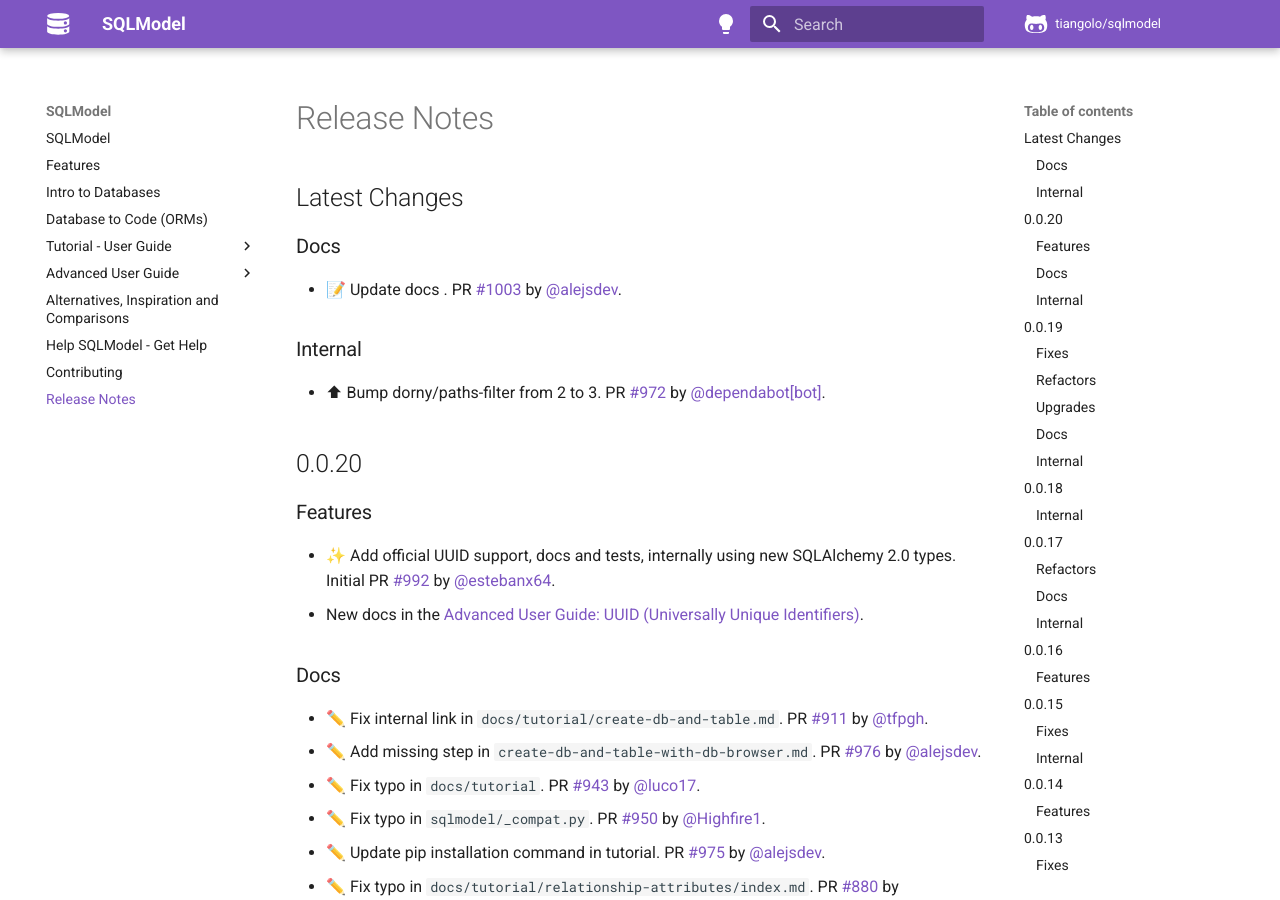
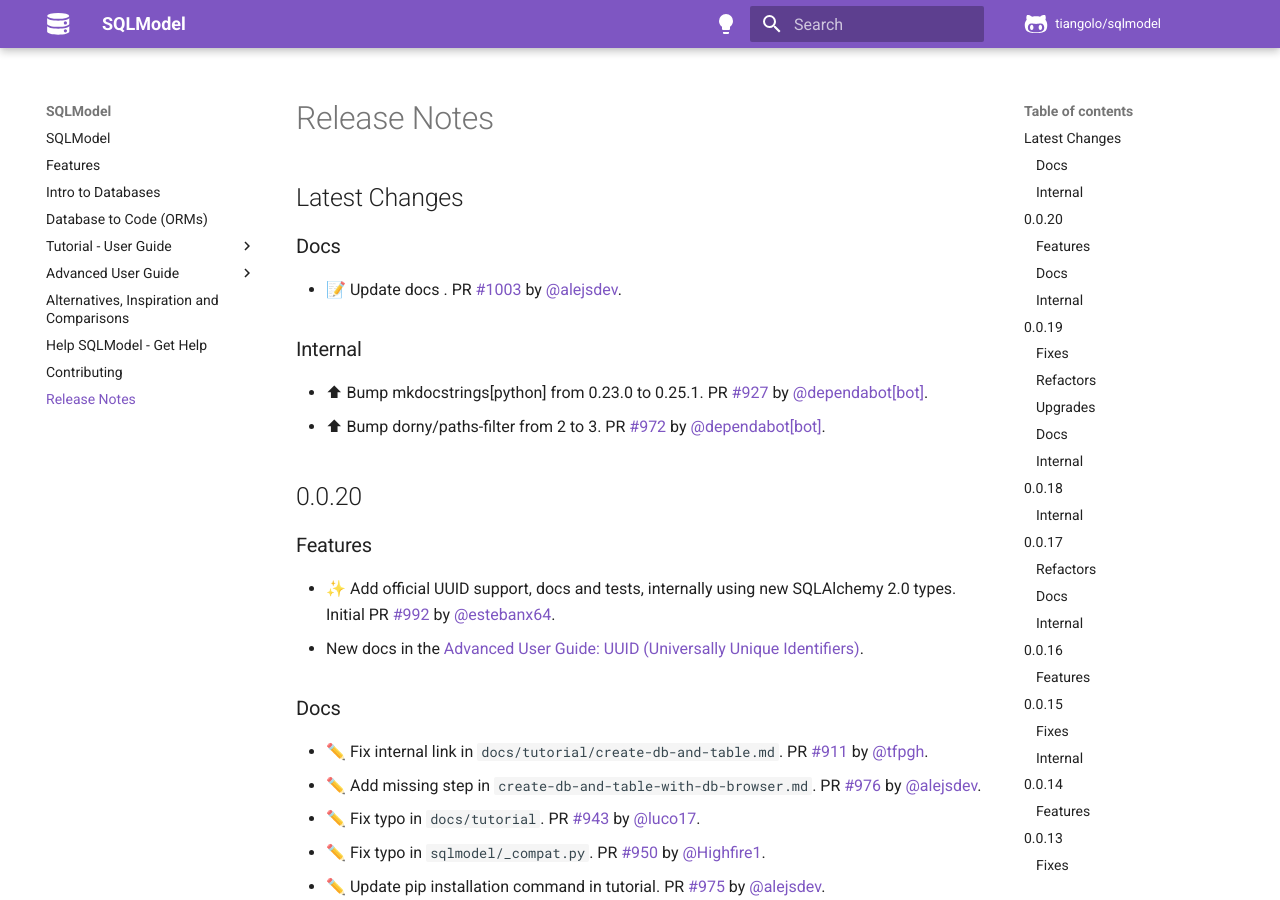
Before and after one commit to sztrakabalint/fastapi-sqlmodel, an MkDocs documentation site: the page built from docs/release-notes.md, in a window 1280 px wide and 900 px high. Built offline with MkDocs 1.6.1 and Material for MkDocs 9.7.7, drawn with Linux system fonts in a browser that asks for light colours; comment, search, counter and statistics services are not loaded.

Commit message:
📝 Update release notes

```diff
--- a/docs/release-notes.md
+++ b/docs/release-notes.md
@@ -8,6 +8,7 @@
 
 ### Internal
 
+* ⬆ Bump mkdocstrings[python] from 0.23.0 to 0.25.1. PR [#927](https://github.com/tiangolo/sqlmodel/pull/927) by [@dependabot[bot]](https://github.com/apps/dependabot).
 * ⬆ Bump dorny/paths-filter from 2 to 3. PR [#972](https://github.com/tiangolo/sqlmodel/pull/972) by [@dependabot[bot]](https://github.com/apps/dependabot).
 
 ## 0.0.20
```
